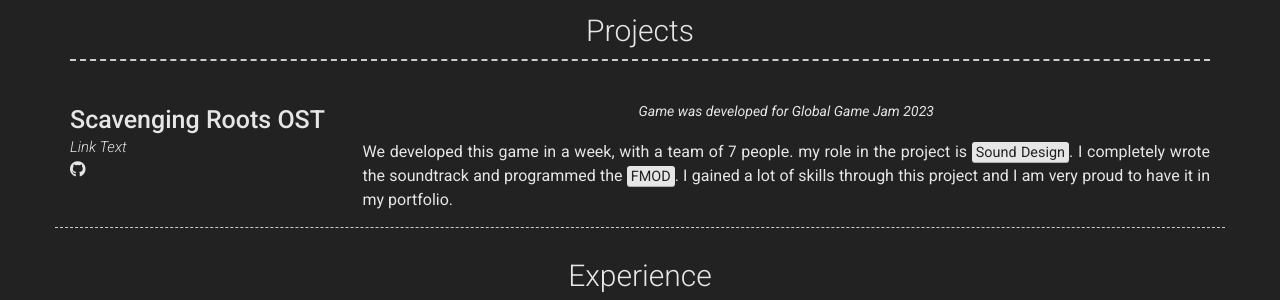
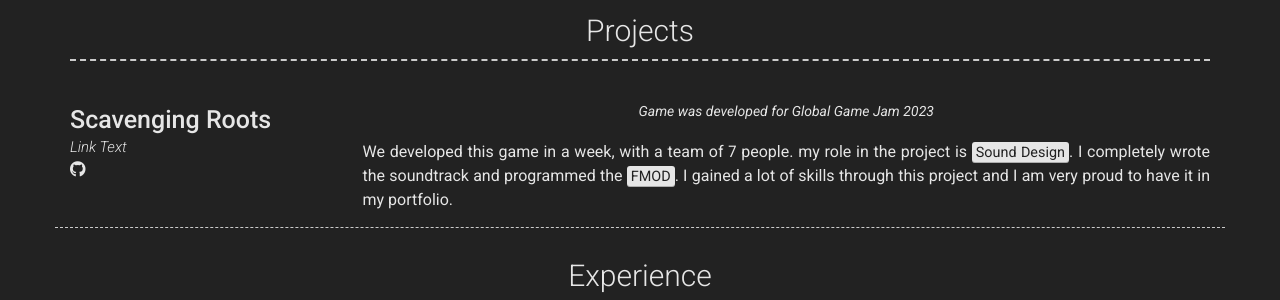
Before and after one commit to IrePin-Games/irepin.github.io, a Jekyll site: the page built from index.md, in a window 1280 px wide. Shown: the part 626-926 px from the top of the page. Built offline with Jekyll 4.4.1, drawn with Linux system fonts in a browser that asks for light colours; nearby versions of some CDN libraries.

Commit message:
Update _config.yml

```diff
--- a/_config.yml
+++ b/_config.yml
@@ -62,12 +62,12 @@ content:
                       # other value (or no value) means no border will be displayed
         title: Scavenging Roots
         link: https://hazkin.itch.io/scavenging-roots
-        title: Scavenging Roots OST
-        link: https://on.soundcloud.com/TT5sX
+
         link_text: Link Text
         additional_links:
           - title:  github.com/IliaValianov/GBP
             icon: fab fa-github
+          - title:  https://on.soundcloud.com/TT5sX
         quote: >
            Game was developed for Global Game Jam 2023
         description: | # this will include new lines to allow paragraphs
```
